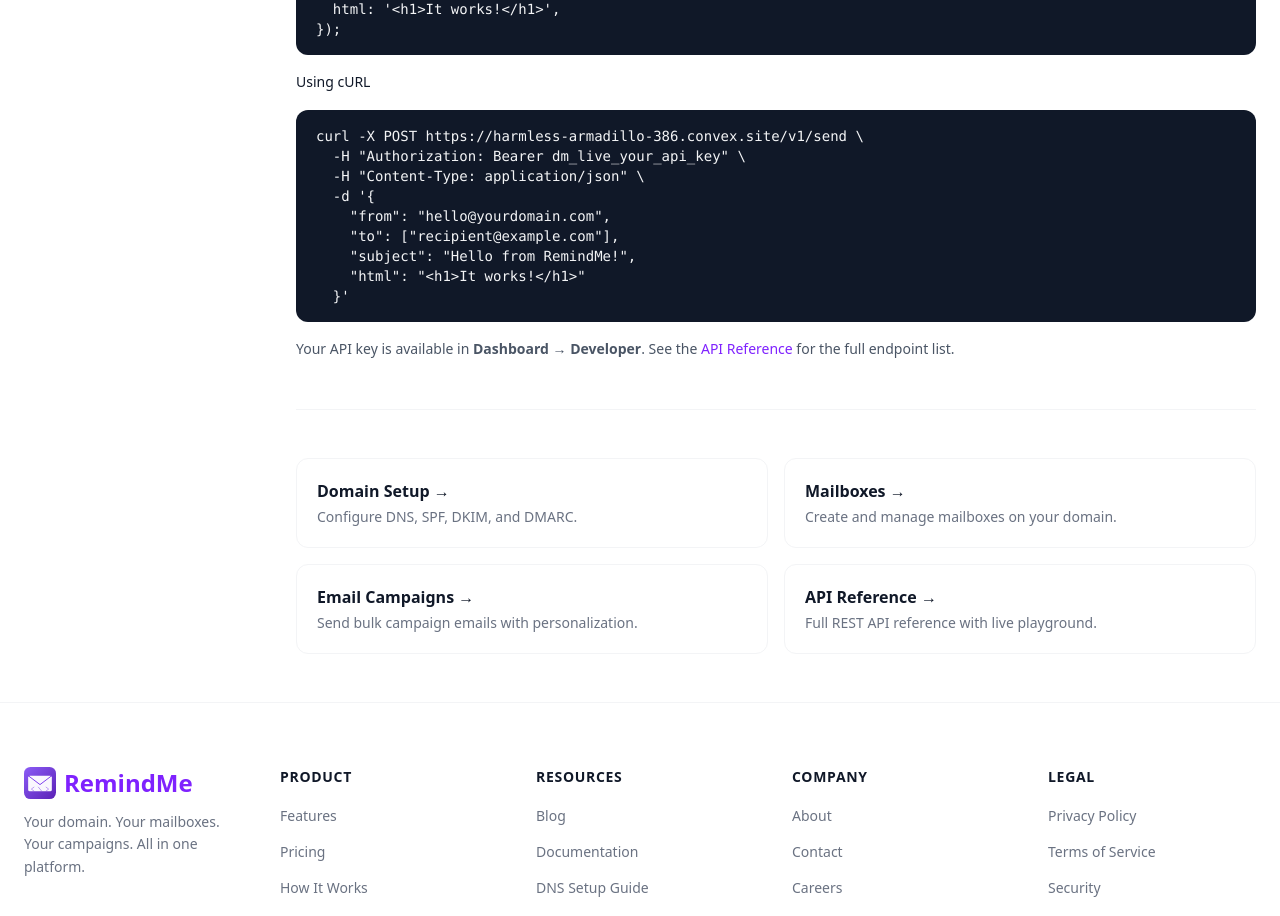
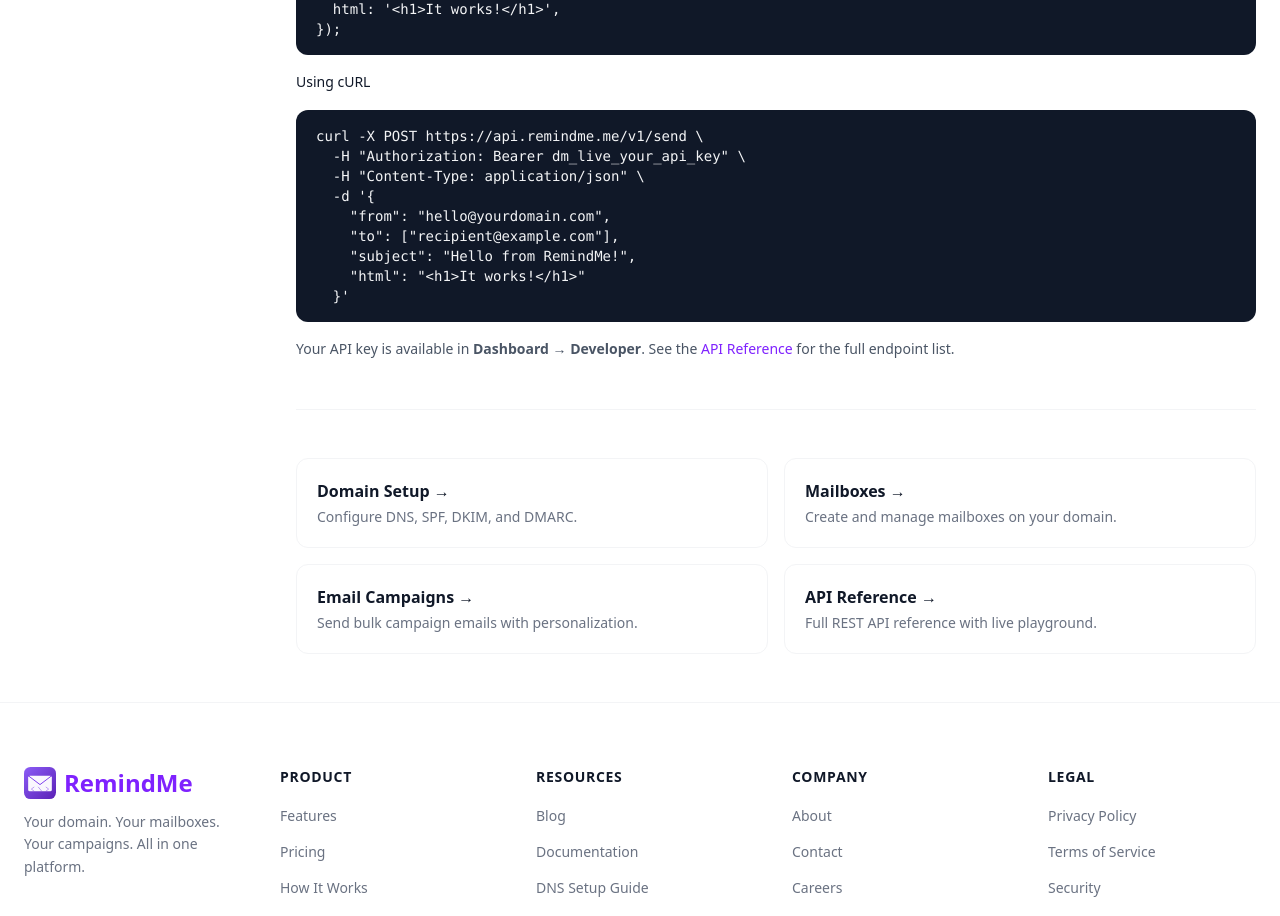
Before and after one commit to DebasishBarai/mailmark, a Next.js app: page /docs/getting-started in a window 1280 px wide. Shown: the part 1740-2656 px from the top of the page. Built offline with nearby package versions, Linux system fonts and the light colour scheme; no server answers.

Commit message:
api changed to api.remindme.me

```diff
--- a/app/(protected)/developer/page.tsx
+++ b/app/(protected)/developer/page.tsx
@@ -5,7 +5,7 @@ import { useQuery, useMutation, useAction } from "convex/react";
 import { api } from "../../../convex/_generated/api";
 import { Doc, Id } from "../../../convex/_generated/dataModel";
 
-const CONVEX_SITE_URL = process.env.NEXT_PUBLIC_CONVEX_SITE_URL ?? "https://harmless-armadillo-386.convex.site";
+const CONVEX_SITE_URL = process.env.NEXT_PUBLIC_CONVEX_SITE_URL ?? "https://api.remindme.me";
 
 function CopyButton({ value }: { value: string }) {
   const [copied, setCopied] = useState(false);
--- a/app/docs/api/page.tsx
+++ b/app/docs/api/page.tsx
@@ -4,7 +4,7 @@ import { useState, useCallback } from "react";
 import Header from "../../components/Header";
 import Footer from "../../components/Footer";
 
-const BASE_URL = "https://harmless-armadillo-386.convex.site";
+const BASE_URL = "https://api.remindme.me";
 
 // ─── Types ────────────────────────────────────────────────────────────────────
 
--- a/app/docs/getting-started/page.tsx
+++ b/app/docs/getting-started/page.tsx
@@ -150,7 +150,7 @@ await client.send({
 });`}</Code>
 
             <p className="mt-4 font-medium text-gray-900 dark:text-white">Using cURL</p>
-            <Code>{`curl -X POST https://harmless-armadillo-386.convex.site/v1/send \\
+            <Code>{`curl -X POST https://api.remindme.me/v1/send \\
   -H "Authorization: Bearer dm_live_your_api_key" \\
   -H "Content-Type: application/json" \\
   -d '{
```
